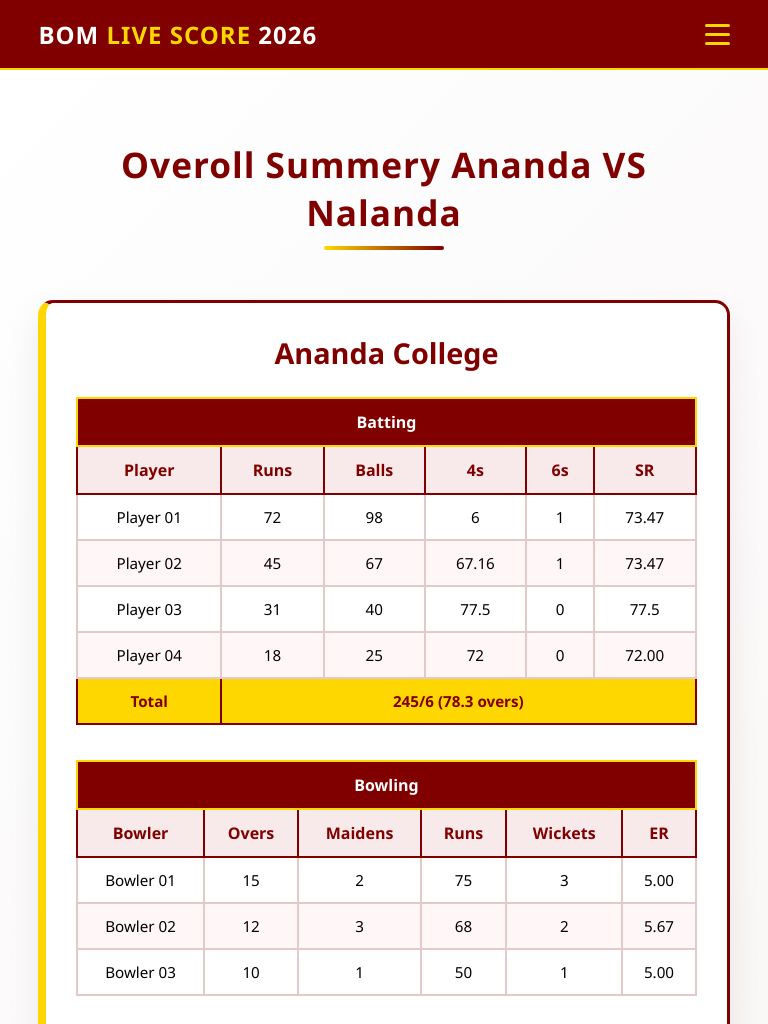
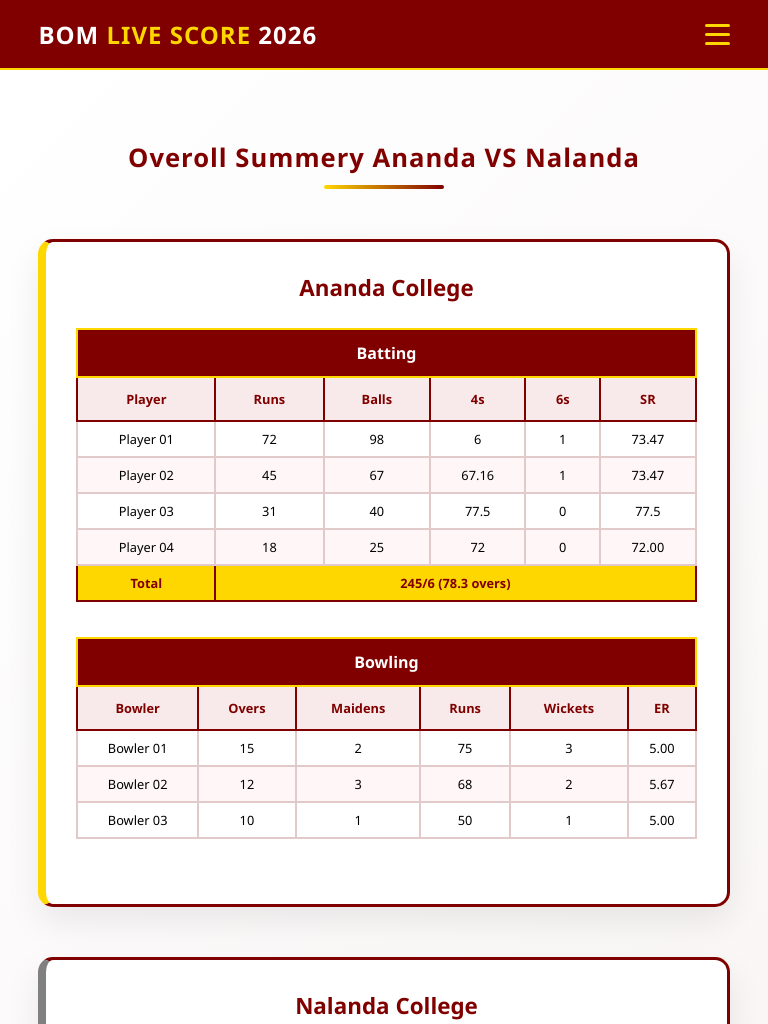
Before and after one commit to NavithaAken/BOM-Live-Score-App-2026, a plain HTML site: page live-scores.html in a window 768 px wide. Shown: the top 1024 px of the page. Drawn offline with Linux system fonts and the light colour scheme.

Commit message:
Responsive adjustemnts

```diff
--- a/assests/style.css
+++ b/assests/style.css
@@ -904,6 +904,23 @@ body {
     border: 2px solid #800000;
 }
 
+@media (min-width: 601px) and (max-width: 900px) {
+
+    .section-title {
+        font-size: 1.6rem;
+    }
+
+    .team-title {
+        font-size: 1.4rem;
+    }
+
+    .score-table th,
+    .score-table td {
+        padding: 8px;
+        font-size: 0.8rem;
+    }
+}
+
 
 @media (max-width: 600px) {
 
```
